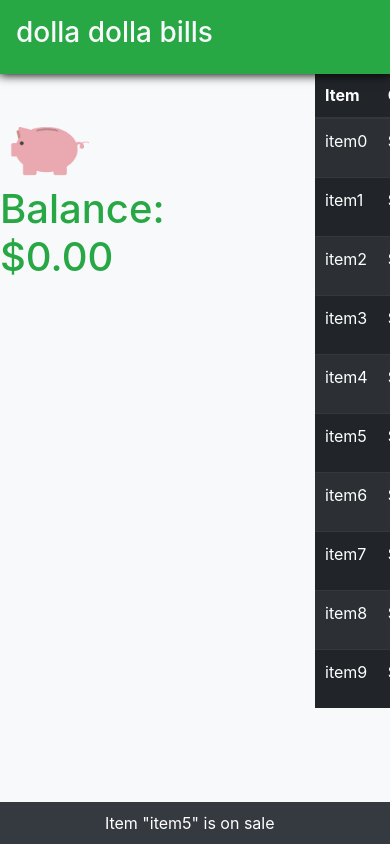
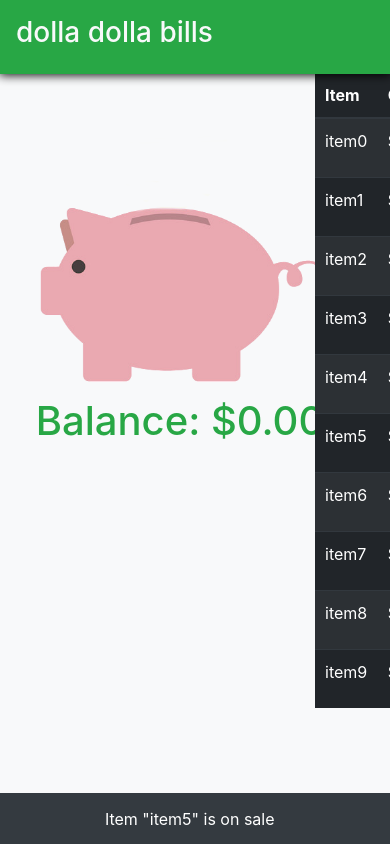
Before and after one commit to jeffistyping/dollafin, an Angular app: page / in a window 390 px wide. Built offline with nearby package versions, Linux system fonts and the light colour scheme.

Commit message:
money pig

```diff
--- a/src/app/app.component.html
+++ b/src/app/app.component.html
@@ -4,16 +4,16 @@
 
 <div class="row bg-light">
 
-    <div class="col-4" style="height: 100vh; position: fixed">
+    <div class="col-md-4" style="height: 100vh; position: fixed">
 
-        <img src="{{src}}" style="width:80%" (mouseenter)="onHover();" (mouseleave)="offHover();" class="mx-auto d-block mt-5 pt-5" (click)="addMoney()"/>
+        <img src="{{src}}" style="width:80%" (mousedown)="onClickPig();" (mouseup)="onHover();" (mouseenter)="onHover();" (mouseleave)="offHover();" class="mx-auto d-block mt-5 pt-5" (click)="addMoney()"/>
         <h1 class="text-center pt-2 text-success">Balance: ${{ money | number : '1.2-2' }}</h1>
 
     </div>
-    <div class="col-5 offset-4" style="height: 100vh; position: fixed">
+    <div class="col-md-5 offset-4" style="height: 100vh; position: fixed">
 
     </div>
-    <div class="col-3 mt-5 pt-4 mb-3 pb-1 offset-9" style="min-height: 90vh;  overflow: auto">
+    <div class="col-md-3 mt-5 pt-4 mb-3 pb-1 offset-9" style="min-height: 90vh;  overflow: auto">
         <table class="table table-striped table-dark table-hover">
             <thead>
                 <th>Item</th>
@@ -34,7 +34,7 @@
 
 </div>
 
-<div class="row bg-dark text-white fixed-bottom" style="height:5vh">
+<div class="row bg-dark text-white fixed-bottom" style="height:6vh">
     <span style="margin:auto">
         {{ log }}
     </span>>
--- a/src/app/app.component.ts
+++ b/src/app/app.component.ts
@@ -90,4 +90,9 @@ export class AppComponent implements OnInit {
   offHover = function(){
     this.src = 'assets/banknocoin.png';
   };
+
+  onClickPig = function(){
+    this.src = 'assets/moneypig.png';
+  };
+
 }
```
Also changed, not shown: src/assets/moneypig.png (added).
